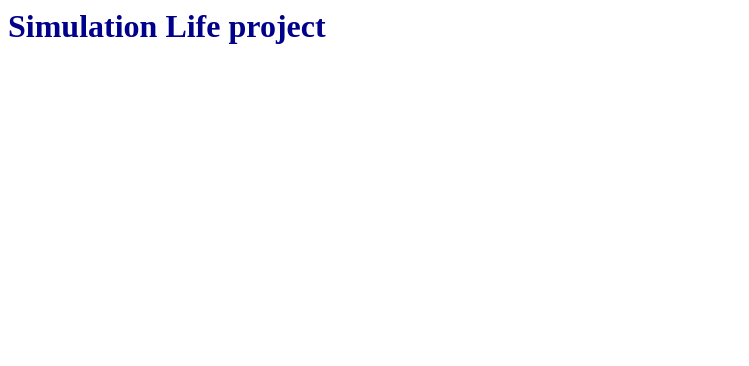
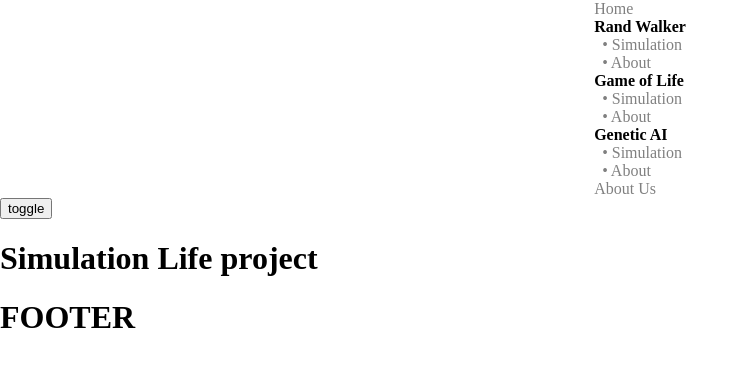
Before and after one commit to Virgiel/project-web, a plain HTML site: page index.html in a window 1280 px wide. Shown: the whole page, without its empty margins (0-749 px from the left). Drawn offline with Linux system fonts and the light colour scheme.

Commit message:
Add footer and header biding

```diff
--- a/asset/theme/main.css
+++ b/asset/theme/main.css
@@ -1,4 +1,13 @@
-h1 {
-    color: darkblue;
-    margin: 0 auto;
+/* ----- Root theme ----- */
+
+html,
+body {
+  margin: 0;
+  padding: 0;
 }
+
+* {
+  box-sizing: border-box;
+}
+
+/* ----- Input theme ----- */
--- /dev/null
+++ b/component/footer.html
@@ -0,0 +1,4 @@
+<!DOCTYPE html>
+<div>
+  <h1>FOOTER</h1>
+</div>
--- /dev/null
+++ b/component/header.html
@@ -0,0 +1,59 @@
+<!DOCTYPE html>
+<head>
+  <script>
+    let showNav = true;
+    function test() {
+      console.log(showNav);
+      showNav = !showNav;
+      document.querySelector("nav").style.display = showNav ? "block" : "none";
+    }
+    //test();
+  </script>
+</head>
+<body>
+  <div>
+    <nav>
+      <a href="../index.html">Home</a>
+      <h4>Rand Walker</h4>
+      <div class="wrapper">
+        <a href="../rand-walker.html">• Simulation</a>
+        <a href="../rand-walker-about.html">• About</a>
+      </div>
+      <h4>Game of Life</h4>
+      <div class="wrapper">
+        <a href="../gao.html">• Simulation</a>
+        <a href="../gao-about.html">• About</a>
+      </div>
+      <h4>Genetic AI</h4>
+      <div class="wrapper">
+        <a href="../gen-ai.html">• Simulation</a>
+        <a href="../gen-ai-about.html">• About</a>
+      </div>
+      <a href="../about.html">About Us</a>
+    </nav>
+    <button onclick="console.log('lol')">toggle</button>
+  </div>
+
+  <style>
+    nav {
+      display: flex;
+      flex-flow: column;
+      width: fit-content;
+      margin: 0 auto;
+    }
+    nav .wrapper {
+      display: flex;
+      flex-flow: column;
+      width: fit-content;
+      padding-left: 8px;
+    }
+    nav h4 {
+      padding: 0;
+      margin: 0;
+    }
+    nav a {
+      color: gray;
+      text-decoration: none;
+    }
+  </style>
+</body>
--- a/index.html
+++ b/index.html
@@ -6,16 +6,9 @@
     <link rel="stylesheet" type="text/css" href="asset/theme/main.css" />
   </head>
   <body>
+    <header></header>
     <h1>Simulation Life project</h1>
+    <footer></footer>
   </body>
-  <script src="js/MathUtils.js"></script>
-  <script src="js/Vector2.js"></script>
-  <script type="module">
-    console.log(Math.randomRange(-4, 7));
-    console.log(Vector2.ZERO());
-    console.log(new Vector2(1, 1));
-    let temp = new Vector2(1, 2);
-    console.log(temp.normalize());
-    console.log(temp.magnitude());
-  </script>
+  <script src="js/ComponentBinding.js"></script>
 </html>
--- /dev/null
+++ b/js/ComponentBinding.js
@@ -0,0 +1,12 @@
+fetch("./component/header.html")
+  .then((response) => response.text())
+  .then((data) => insertAndExecute("header", data));
+fetch("./component/footer.html")
+  .then((response) => response.text())
+  .then((data) => insertAndExecute("footer", data));
+/** Highly unsecured but its OK for this project */
+function insertAndExecute(selector, text) {
+  const element = document.querySelector(selector);
+  element.innerHTML = text;
+  nodeScriptReplace(element);
+}
```
Also changed, not shown: gen-ai.html (line endings or trailing spaces).
